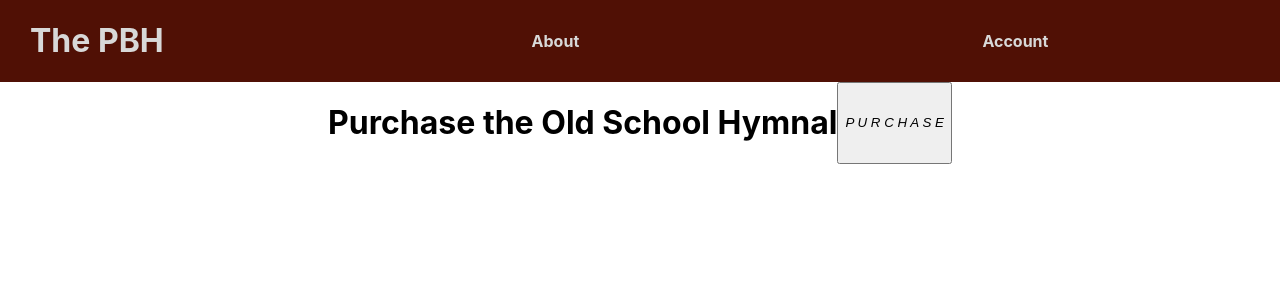
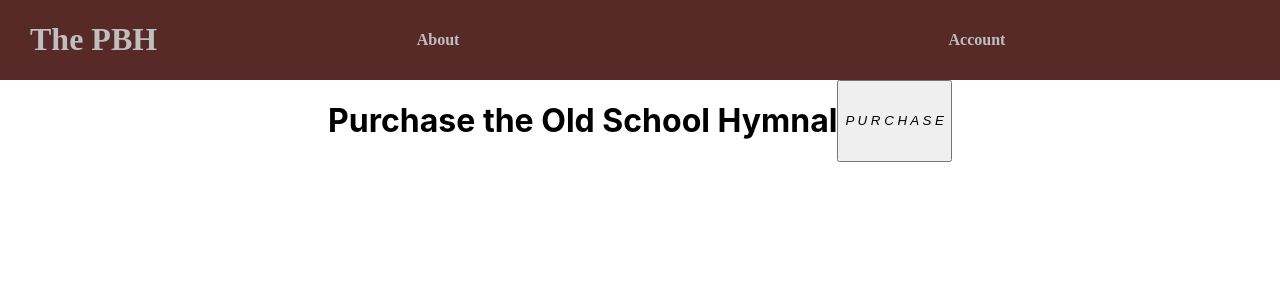
Before and after one commit to The-INTJ/pb-hymnals, a Next.js app: page /paypal/osh in a window 1280 px wide. Shown: the top 300 px of the page. Built offline with nearby package versions, Linux system fonts and the light colour scheme.

Commit message:
Refine rules to prevent overflow (#5)

```diff
--- a/styles/Header.module.scss
+++ b/styles/Header.module.scss
@@ -12,9 +12,12 @@
 
   display: flex;
 
+  font-family: $default-font;
+
   h1 {
     flex-grow: 1;
-    min-width: 300px;
+    white-space: nowrap;
+    margin-right: 15px;
   }
 }
 
--- a/styles/variables.module.scss
+++ b/styles/variables.module.scss
@@ -1,7 +1,10 @@
 /* Colors */
-$hymnal-red: #501005;
+$hymnal-red: #572a28;
 $off-white: #f5f5f3;
-$silver-lettering: #d8d8d8;
+$silver-lettering: #bfbfbf;
+
+/* Fonts */
+$default-font: Minion Pro;
 
 /* Viewport Breakpoints */
 $mobile-breakpoint: 600px;
```
